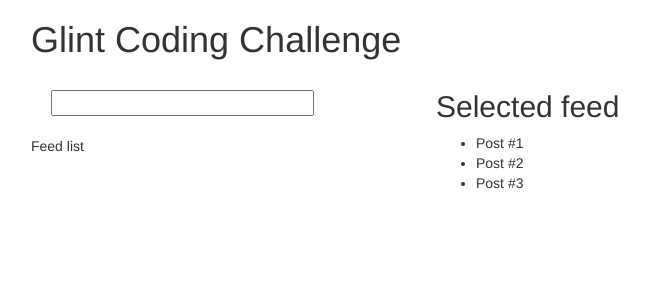
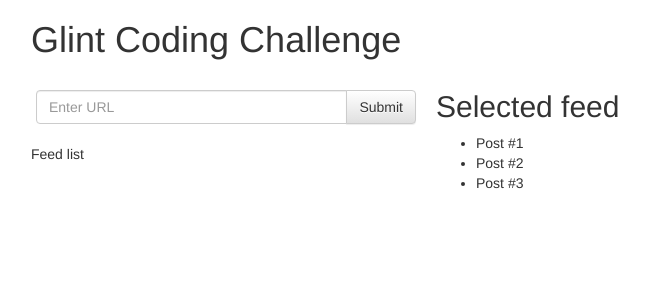
Before and after one commit to sengeezer/tnilg, a React (Create React App) app: page / in a window 1280 px wide. Shown: the top 300 px of the page, without its empty margins (24-673 px from the left). Built offline with nearby package versions, Linux system fonts and the light colour scheme.

Commit message:
Progress on Feedlist, mostly

```diff
--- a/src/components/UrlBar.js
+++ b/src/components/UrlBar.js
@@ -1,4 +1,5 @@
 import React, { Component } from 'react';
+import { Form, FormGroup, InputGroup, Button, FormControl } from 'react-bootstrap';
 import PropTypes from 'prop-types';
 
 class UrlBar extends Component {
@@ -16,7 +17,21 @@ class UrlBar extends Component {
   render() {
     return (
       <div className="urlBar">
-        <input value={this.state.feedUrl} onChange={this.handleInputChange} />
+        <Form horizontal>
+          <FormGroup>
+            <InputGroup>
+              <FormControl
+                type="text"
+                value={this.state.feedUrl}
+                placeholder="Enter URL"
+                onChange={this.handleInputChange}
+              />
+              <InputGroup.Button>
+                <Button>Submit</Button>
+              </InputGroup.Button>
+            </InputGroup>
+          </FormGroup>
+        </Form>
       </div>
     );
   }
--- a/src/containers/FeedList.js
+++ b/src/containers/FeedList.js
@@ -10,16 +10,21 @@ class FeedList extends Component {
     this.state = {
       feedUrl: '',
     };
+
+    this.updateFeedUrl = this.updateFeedUrl.bind(this);
   }
-  feedUrlChanged(url) {
+  updateFeedUrl(url) {
     this.setState({ feedUrl: url });
-    console.log('feed url changed');
+  }
+  addFeedUrl(ev) {
+    ev.preventDefault();
+    console.log(JSON.stringify(this.state.feedUrl));
   }
   render() {
     return (
       <Col xs={6} md={4}>
         <Row>
-          <UrlBar onUrlChange={this.feedUrlChanged} />
+          <UrlBar onUrlChange={this.updateFeedUrl} />
         </Row>
         <Row>
           Feed list
```
